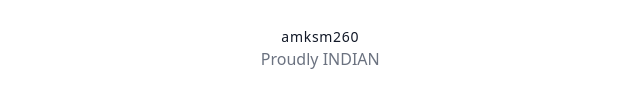
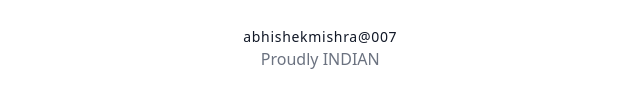
Before and after one commit to amksm260/amksm, a plain HTML site: page index.html in a window 1280 px wide. Shown: the part 307-414 px from the top of the page, 380-1020 px from the left. Drawn offline with nearby package versions, Linux system fonts and the light colour scheme.

Commit message:
Update index.html

```diff
--- a/index.html
+++ b/index.html
@@ -4,7 +4,7 @@
     <meta charset="UTF-8">
     <meta http-equiv="X-UA-Compatible" content="IE=edge">
     <meta name="viewport" content="width=device-width, initial-scale=1.0">
-    <title>amksm260</title>
+    <title>Abhishek Mishra</title>
     <script src="https://cdn.tailwindcss.com"></script>
 </head>
 <body>
@@ -32,7 +32,7 @@
               </svg>
               <p class="leading-relaxed text-lg">“I love my work only when I’m on vacation.”</p>
               <span class="inline-block h-1 w-10 rounded bg-indigo-500 mt-8 mb-6"></span>
-              <h2 class="text-gray-900 font-medium title-font tracking-wider text-sm">amksm260</h2>
+              <h2 class="text-gray-900 font-medium title-font tracking-wider text-sm">abhishekmishra@007</h2>
               <p class="text-gray-500">Proudly INDIAN</p>
             </div>
           </div>
```
